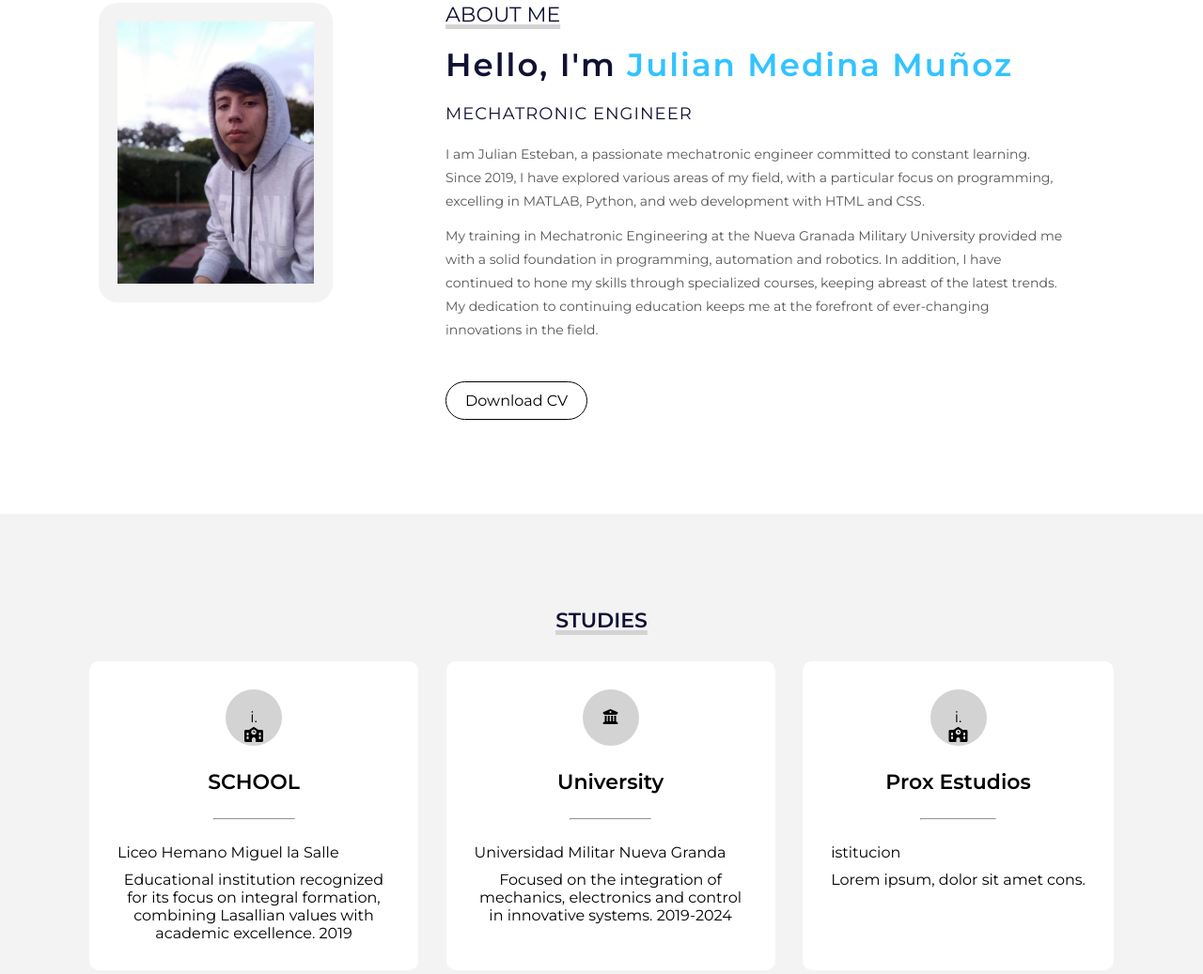
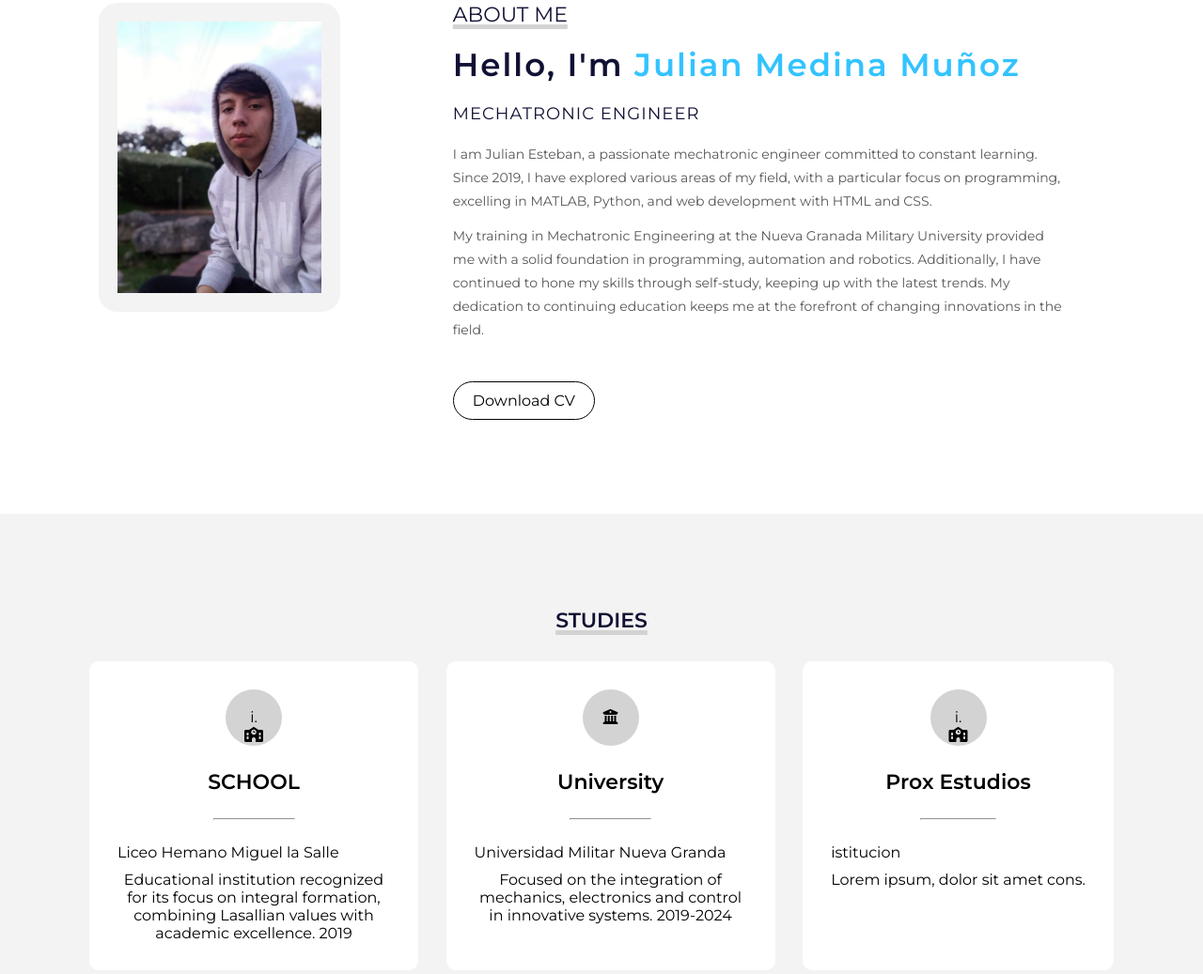
Before and after one commit to julianmedina933/Portafolio, a plain HTML site: page en/index.html in a window 1280 px wide. Shown: the part 897-1934 px from the top of the page at 94% size. Drawn offline with Linux system fonts and the light colour scheme.

Commit message:
Update index.html

```diff
--- a/en/index.html
+++ b/en/index.html
@@ -65,7 +65,7 @@
             <h2>Hello, I'm <span> Julian Medina Muñoz</span></h2>
             <h3>Mechatronic Engineer</h3>
             <p>I am Julian Esteban, a passionate mechatronic engineer committed to constant learning. Since 2019, I have explored various areas of my field, with a particular focus on programming, excelling in MATLAB, Python, and web development with HTML and CSS.</p>
-            <p>My training in Mechatronic Engineering at the Nueva Granada Military University provided me with a solid foundation in programming, automation and robotics. In addition, I have continued to hone my skills through specialized courses, keeping abreast of the latest trends. My dedication to continuing education keeps me at the forefront of ever-changing innovations in the field.</p>
+            <p>My training in Mechatronic Engineering at the Nueva Granada Military University provided me with a solid foundation in programming, automation and robotics. Additionally, I have continued to hone my skills through self-study, keeping up with the latest trends. My dedication to continuing education keeps me at the forefront of changing innovations in the field.</p>
             <a href="#">Download CV</a>
         </div>
     </section>
```
